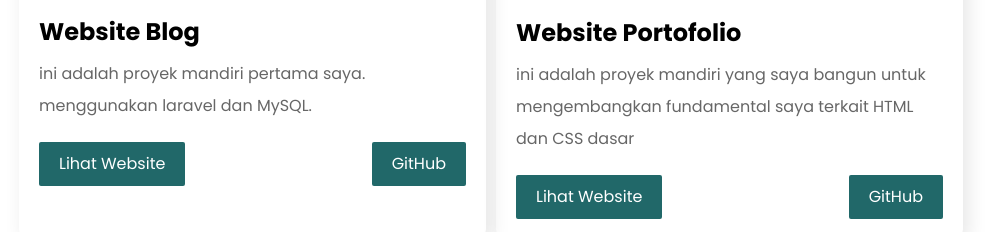
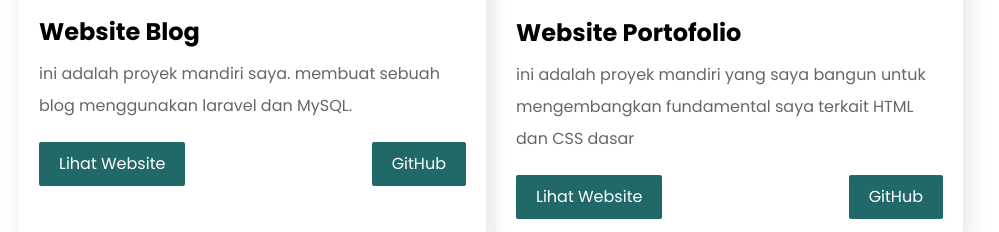
Before and after one commit to devaabhita/portofolio-tailwind, a website: page index.html in a window 1280 px wide. Shown: the part 3382-3614 px from the top of the page, without its empty margins (149-1148 px from the left). Drawn offline with nearby package versions, Linux system fonts and the light colour scheme.

Commit message:
update project blog

```diff
--- a/index.html
+++ b/index.html
@@ -224,7 +224,7 @@ tailwind.config = {
          <img src="./assets/project/proyek1.png" alt="Proyek Image" class="w-full rounded-[10px]">
          <div class="mt-5">
             <h2 class="font-bold text-2xl">Website Blog</h2>
-            <p class="leading-[2] mt-[10px] mb-5 text-black/60">ini adalah proyek mandiri pertama saya. menggunakan laravel dan MySQL.</p>
+            <p class="leading-[2] mt-[10px] mb-5 text-black/60">ini adalah proyek mandiri saya. membuat sebuah blog menggunakan laravel dan MySQL.</p>
             <div class="flex items-center justify-between">
                <a href="#" class="bg-brand px-5 py-[10px] text-white no-underline rounded-[2px] hover:bg-brand-light">Lihat Website</a>
                <a href="https://github.com/devaabhita/blog-laravel-infokan" target="_blank" class="bg-brand px-5 py-[10px] text-white no-underline rounded-[2px] hover:bg-brand-light">GitHub</a>
```
